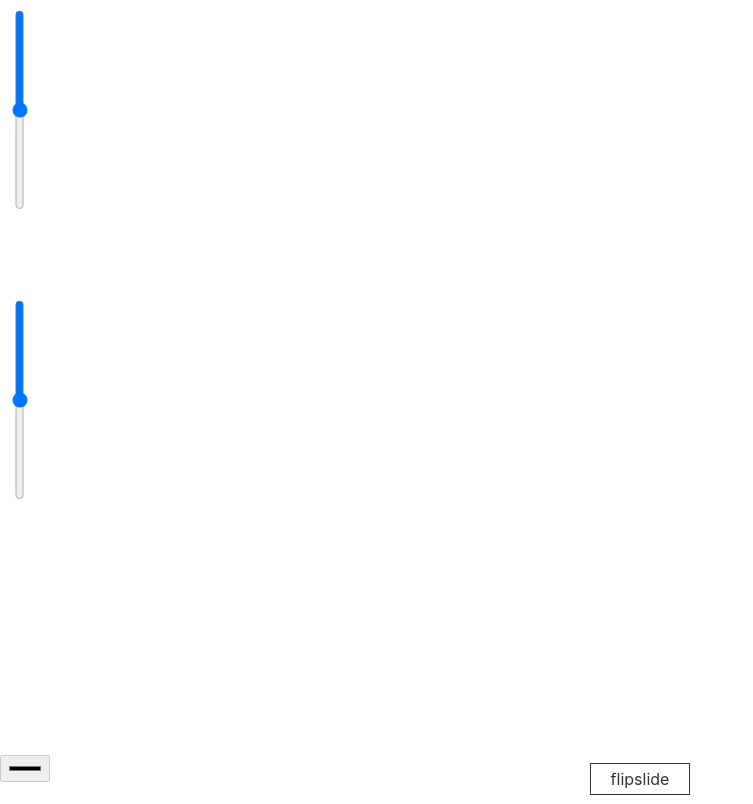
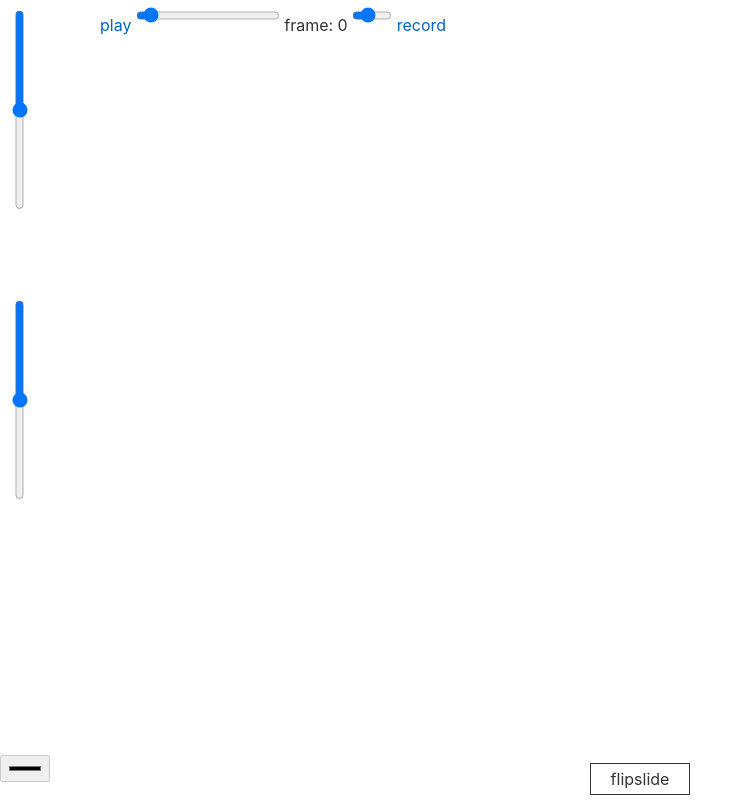
Before and after one commit to plachenko/flipslide, a Svelte app: page / in a window 1280 px wide. Shown: the whole page, without its empty margins (0-753 px from the left). Built offline with nearby package versions, Linux system fonts and the light colour scheme.

Commit message:
adding frame UI

```diff
--- a/src/App.svelte
+++ b/src/App.svelte
@@ -9,6 +9,11 @@
 	let slider;
 	let brushSize = 10;
 	let opacity = 1;
+
+	let frameIdx = 0;
+	let frameSkip = 1;
+	let playing = false;
+	let recording = false;
 
 	let layers = [
 		null
@@ -58,14 +63,80 @@
 		layers[curLayer].color = e.target.value;
 	}
 
+	function handleRecord(){
+		recording = !recording;
+		layers[curLayer].recording = recording;
+	}
+
+	function handlePlay(){
+		playing = !playing;
+		if(playing){
+			tick()
+		}
+	}
+
+	function handleFrameChange(e){
+		console.log('test')
+	}
+
+	function tick(){
+		if(playing){
+
+			if(frameIdx< 100){
+				frameIdx++;
+			}else{
+				frameIdx = 0;
+			}
+
+			setTimeout(()=>{
+				requestAnimationFrame(tick);
+			},100);
+		}
+	}
+
 </script>
 
 <main>
+
+	<div style="z-index: 9999; position: absolute; left: 100px;">
+			<a on:click={handlePlay} class="btn" href="#">
+				{#if !playing}
+					play
+				{:else}
+					stop
+				{/if}
+			</a>
+
+		<input
+			type="range"
+			on:input={handleFrameChange}
+			bind:value={frameIdx} />
+
+		<span>frame: {frameIdx}</span>
+
+		<input
+			type="range"
+			min="1"
+			max="10"
+			on:input={handleFrameChange}
+			bind:value={frameSkip}
+			style="width:40px;" />
+
+		<a on:click={handleRecord} class="btn" href="#">
+			{#if !recording}
+				record
+			{:else}
+				recording...
+			{/if}
+		</a>
+
+	</div>
+
 	<div id="brushSize" class="menu vert">
-		<input on:change="{handleSize}" type="range" />
+		<input on:change={handleSize} type="range" />
 	</div>
 	<div id="brushOpacity" class="menu vert">
-		<input min="0" max="1" step=".1" on:change="{handleOpacity}" type="range" />
+		<input min="0" max="1" step=".1" on:change={handleOpacity} type="range" />
 	</div>
 	<input on:change="{handleColor}" value="2" type="color" class="menu" id="color">
 
--- a/src/Can2D.svelte
+++ b/src/Can2D.svelte
@@ -18,6 +18,7 @@
 	export let height = 0;
 
 	export let currentPoint = null;
+	export let recording = false;
 	let lastPoint;
 
 	let stroke = [];
@@ -30,8 +31,6 @@
 	let tickInt = 0;
 
 	let pts = [];
-
-
 
 	$: currentPoint && handlePointChange();
 
```
